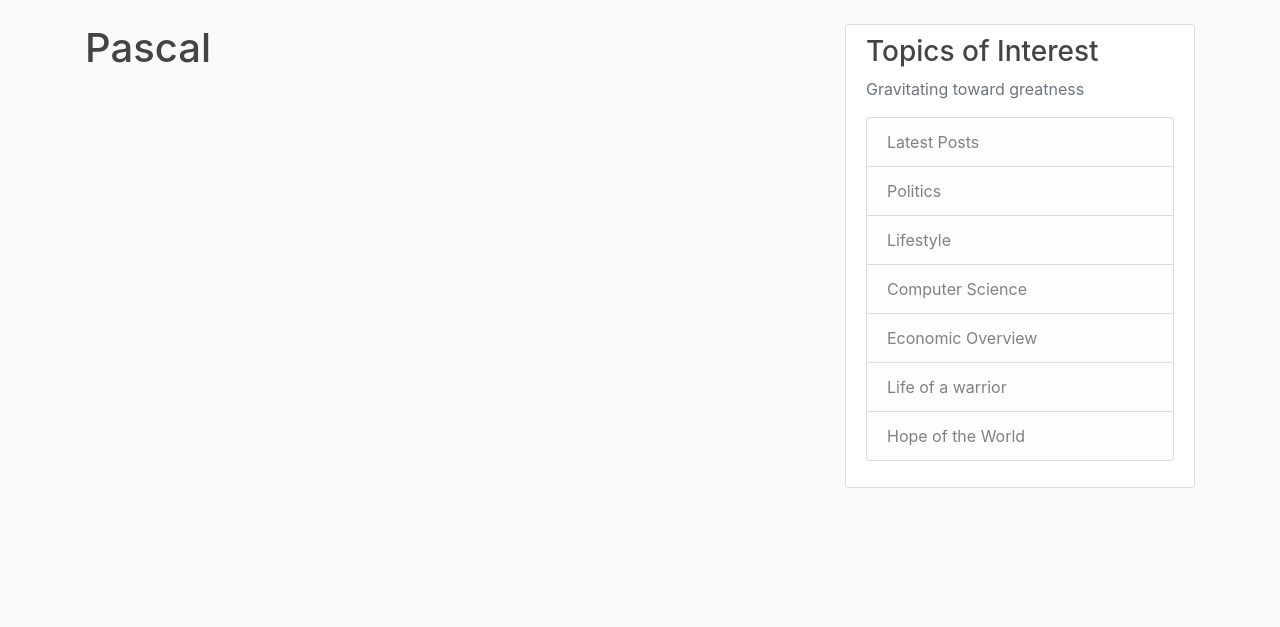
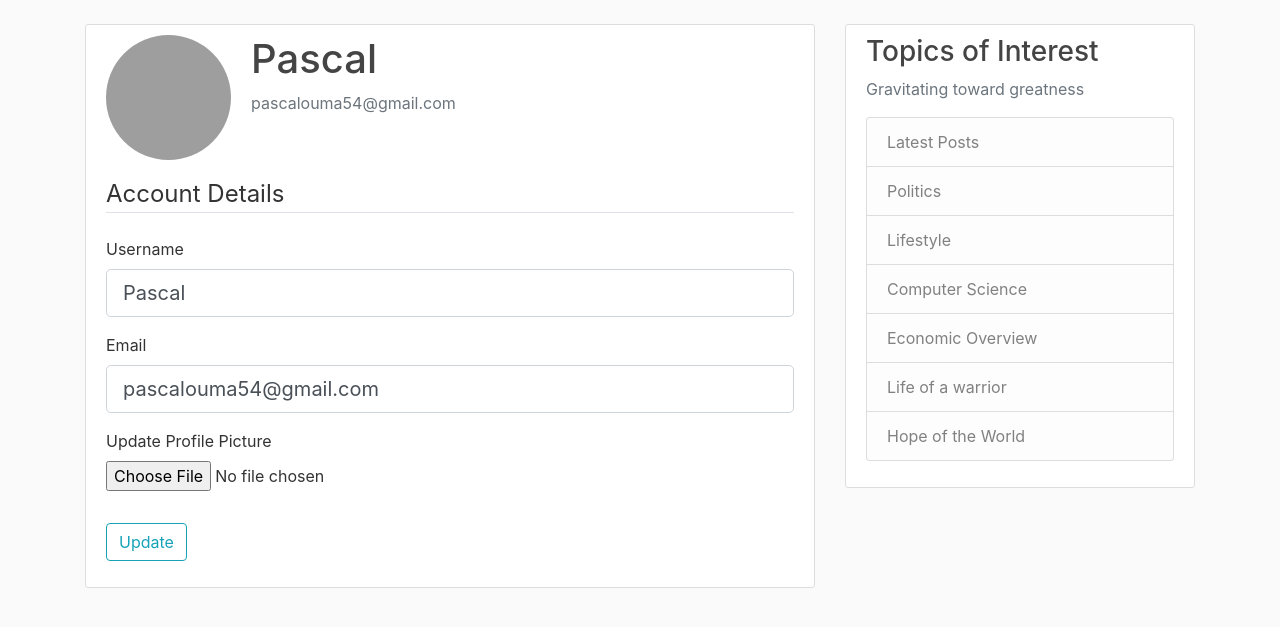
Before and after one commit to Pascal-Owilly/My-Blog, a Flask app: page /account in a window 1280 px wide. Shown: the part 56-683 px from the top of the page. Run offline with Flask 2, Linux system fonts and the light colour scheme; a user stored in the database is signed in; some libraries are stand-ins or nearby versions; grey boxes are pictures that could not be loaded.

Commit message:
add user account details, profile pic

```diff
--- a/blog/forms.py
+++ b/blog/forms.py
@@ -1,5 +1,8 @@
+
 
 from flask_wtf import FlaskForm
+from flask_wtf.file import FileField, FileAllowed
+from flask_login import current_user
 from wtforms import StringField, PasswordField, SubmitField, BooleanField
 from wtforms.validators import DataRequired, Length, Email, EqualTo, ValidationError
 from blog.models import User
@@ -32,3 +35,24 @@ class LoginForm(FlaskForm):
     password = PasswordField('Password', validators=[DataRequired()])
     remember = BooleanField('Remember Me')
     submit = SubmitField('Login')
+
+
+class UpdateAccountForm(FlaskForm):
+    username = StringField('Username',
+                           validators=[DataRequired(), Length(min=2, max=20)])
+    email = StringField('Email',
+                        validators=[DataRequired(), Email()])
+    picture = FileField('Update Profile Picture', validators=[FileAllowed(['jpg', 'png'])])
+    submit = SubmitField('Update')
+
+    def validate_username(self, username):
+        if username.data != current_user.username:
+            user = User.query.filter_by(username=username.data).first()
+            if user:
+                raise ValidationError('That username is taken. Please choose a different one.')
+
+    def validate_email(self, email):
+        if email.data != current_user.email:
+            user = User.query.filter_by(email=email.data).first()
+            if user:
+                raise ValidationError('That email is taken. Please choose a different one.')
--- a/blog/routes.py
+++ b/blog/routes.py
@@ -1,9 +1,12 @@
+
+import os
+import secrets
+from PIL import Image
 from flask import render_template, url_for, flash, redirect, request
 from blog import app, db, bcrypt
-from blog.forms import RegistrationForm, LoginForm
+from blog.forms import RegistrationForm, LoginForm, UpdateAccountForm
 from blog.models import User, Post
 from flask_login import login_user, current_user, logout_user, login_required
-
 
 posts = [
     {
@@ -19,7 +22,6 @@ posts = [
         'date_posted': 'May 7, 2022'
     }
 ]
-
 
 
 @app.route("/")
@@ -70,7 +72,36 @@ def logout():
     return redirect(url_for('index'))
 
 
-@app.route("/account")
+def save_picture(form_picture):
+    random_hex = secrets.token_hex(8)
+    _, f_ext = os.path.splitext(form_picture.filename)
+    picture_fn = random_hex + f_ext
+    picture_path = os.path.join(app.root_path, 'static/profile_pics', picture_fn)
+
+    output_size = (125, 125)
+    i = Image.open(form_picture)
+    i.thumbnail(output_size)
+    i.save(picture_path)
+
+    return picture_fn
+
+
+@app.route("/account", methods=['GET', 'POST'])
 @login_required
 def account():
-    return render_template('account.html', title='Account')
+    form = UpdateAccountForm()
+    if form.validate_on_submit():
+        if form.picture.data:
+            picture_file = save_picture(form.picture.data)
+            current_user.image_file = picture_file
+        current_user.username = form.username.data
+        current_user.email = form.email.data
+        db.session.commit()
+        flash('Your account has been updated!', 'success')
+        return redirect(url_for('account'))
+    elif request.method == 'GET':
+        form.username.data = current_user.username
+        form.email.data = current_user.email
+    image_file = url_for('static', filename='pictures/' + current_user.image_file)
+    return render_template('account.html', title='Account',
+                           image_file=image_file, form=form)
--- a/blog/templates/account.html
+++ b/blog/templates/account.html
@@ -1,4 +1,57 @@
 {% extends "base.html" %}
 {% block content %}
-    <h1>{{ current_user.username }}</h1>
+    <div class="content-section">
+      <div class="media">
+        <img class="rounded-circle account-img" src="{{ image_file }}">
+        <div class="media-body">
+          <h2 class="account-heading">{{ current_user.username }}</h2>
+          <p class="text-secondary">{{ current_user.email }}</p>
+        </div>
+      </div>
+        <form method="POST" action="" enctype="multipart/form-data">
+            {{ form.hidden_tag() }}
+            <fieldset class="form-group">
+                <legend class="border-bottom mb-4">Account Details</legend>
+                <div class="form-group">
+                    {{ form.username.label(class="form-control-label") }}
+
+                    {% if form.username.errors %}
+                        {{ form.username(class="form-control form-control-lg is-invalid") }}
+                        <div class="invalid-feedback">
+                            {% for error in form.username.errors %}
+                                <span>{{ error }}</span>
+                            {% endfor %}
+                        </div>
+                    {% else %}
+                        {{ form.username(class="form-control form-control-lg") }}
+                    {% endif %}
+                </div>
+                <div class="form-group">
+                    {{ form.email.label(class="form-control-label") }}
+                    {% if form.email.errors %}
+                        {{ form.email(class="form-control form-control-lg is-invalid") }}
+                        <div class="invalid-feedback">
+                            {% for error in form.email.errors %}
+                                <span>{{ error }}</span>
+                            {% endfor %}
+                        </div>
+                    {% else %}
+                        {{ form.email(class="form-control form-control-lg") }}
+                    {% endif %}
+                </div>
+                <div class="form-group">
+                    {{ form.picture.label() }}
+                    {{ form.picture(class="form-control-file") }}
+                    {% if form.picture.errors %}
+                        {% for error in form.picture.errors %}
+                            <span class="text-danger">{{ error }}</span></br>
+                        {% endfor %}
+                    {% endif %}
+                </div>
+            </fieldset>
+            <div class="form-group">
+                {{ form.submit(class="btn btn-outline-info") }}
+            </div>
+        </form>
+    </div>
 {% endblock content %}
```
Also changed, not shown: blog/static/pictures/profile_picture.jpg (added).
